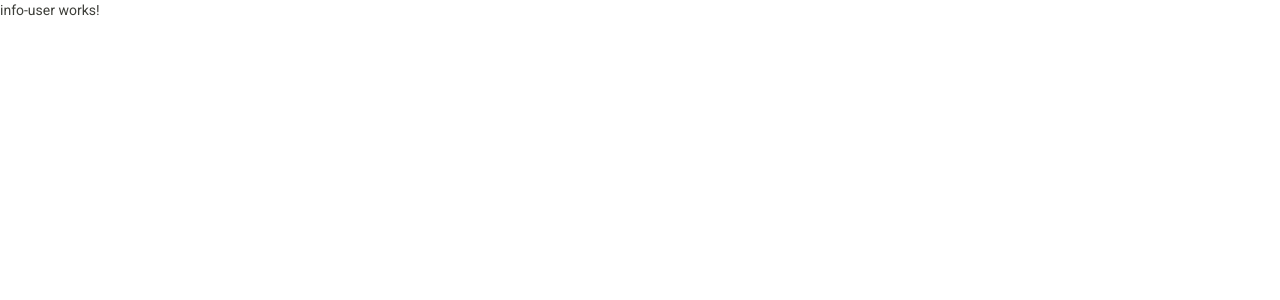
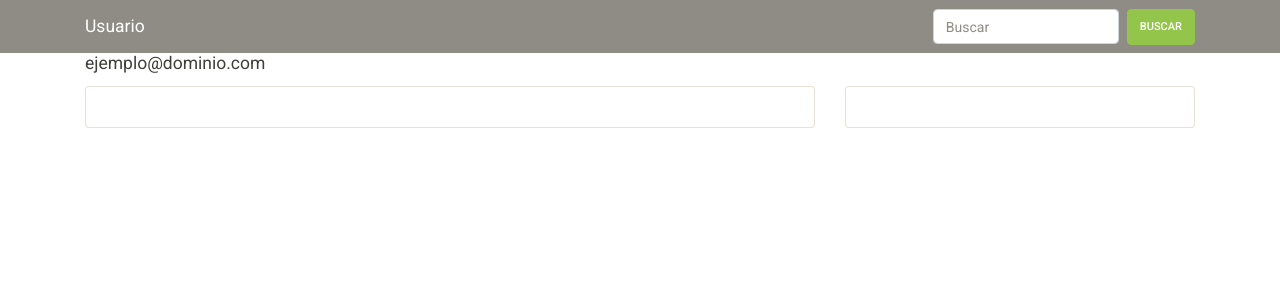
Before and after one commit to Otzoy97/mia-proyecto2, an Angular app in the folder client/: page /user/info in a window 1280 px wide. Shown: the top 300 px of the page. Built offline with nearby package versions, Linux system fonts and the light colour scheme.

Commit message:
agregado navbar

```diff
--- a/client/angular.json
+++ b/client/angular.json
@@ -119,6 +119,10 @@
           }
         }
       }
-    }},
-  "defaultProject": "client"
+    }
+  },
+  "defaultProject": "client",
+  "cli": {
+    "analytics": "cb49bf41-c06b-41f3-8761-3b4a7a99d032"
+  }
 }
--- a/client/src/app/app.module.ts
+++ b/client/src/app/app.module.ts
@@ -8,6 +8,7 @@
 import { VerifyAccountComponent } from './components/user/verify-account/verify-account.component';
 import { InfoUserComponent } from './components/user/info-user/info-user.component';
 import { HomeComponent } from './components/home/home.component';
+import { NavbarComponent } from './components/user/navbar/navbar.component';
 
 @NgModule({
   declarations: [
@@ -16,7 +17,8 @@
     SignUpComponent,
     VerifyAccountComponent,
     InfoUserComponent,
-    HomeComponent
+    HomeComponent,
+    NavbarComponent
   ],
   imports: [
     BrowserModule,
--- a/client/src/app/components/user/info-user/info-user.component.html
+++ b/client/src/app/components/user/info-user/info-user.component.html
@@ -1 +1,25 @@
-<p>info-user works!</p>
+<app-navbar></app-navbar>
+<div class="container vh-100">
+    <div class="row">
+        <div class="col">
+            <h5 class="card-title">
+                ejemplo@dominio.com
+            </h5>
+        </div>
+    </div>
+    <div class="row">
+        <div class="col col-md-8">
+            <div class="card">
+                <div class="card-body">
+                </div>
+            </div>
+        </div>
+        <div class="col col-md-4">
+            <div class="card">
+                <div class="card-body">
+
+                </div>
+            </div>
+        </div>
+    </div>
+</div>
--- /dev/null
+++ b/client/src/app/components/user/navbar/navbar.component.html
@@ -0,0 +1,21 @@
+<nav class="navbar navbar-expand-lg navbar-dark bg-dark">
+  <div class="container">
+    <a class="navbar-brand" routerLink="/user/info">Usuario</a>
+    <button class="navbar-toggler" type="button" data-toggle="collapse" data-target="#navbarSupportedContent"
+      aria-controls="navbarSupportedContent" aria-expanded="false" aria-label="Toggle navigation">
+      <span class="navbar-toggler-icon"></span>
+    </button>
+
+    <div class="collapse navbar-collapse" id="navbarSupportedContent">
+      <ul class="navbar-nav mr-auto">
+        <!-- <li class="nav-item">
+        <a class="nav-link" routerLink="/user/info" routerLinkActive="active">Perfil</a>
+      </li> -->
+      </ul>
+      <form class="form-inline my-2 my-lg-0">
+        <input class="form-control mr-sm-2" type="search" placeholder="Buscar" aria-label="Search">
+        <button class="btn btn-success my-2 my-sm-0" type="submit">Buscar</button>
+      </form>
+    </div>
+  </div>
+</nav>
--- /dev/null
+++ b/client/src/app/components/user/navbar/navbar.component.ts
@@ -0,0 +1,15 @@
+import { Component, OnInit } from '@angular/core';
+
+@Component({
+  selector: 'app-navbar',
+  templateUrl: './navbar.component.html',
+  styleUrls: ['./navbar.component.css']
+})
+export class NavbarComponent implements OnInit {
+
+  constructor() { }
+
+  ngOnInit(): void {
+  }
+
+}
--- a/client/src/app/components/user/sign-up/sign-up.component.html
+++ b/client/src/app/components/user/sign-up/sign-up.component.html
@@ -31,13 +31,14 @@
           </div>
           <div class="form-group col">
             <label for="txtPwd">Contraseña</label>
-            <input type="password" class="form-control" id="txtPwd" placeholder="contraseña" required>
+            <input type="password" class="form-control" id="txtPwd" required>
           </div>
           <div class="form-group col">
             <label for="txtRefPwd">Confirmar contraseña</label>
-            <input type="password" class="form-control" id="txtRefPwd" placeholder="contraseña" required>
+            <input type="password" class="form-control" id="txtRefPwd" required>
           </div>
         </div>
+        <hr>
         <div class="text-right">
           <button type="submit" class="btn btn-primary">Crear usuario</button>
         </div>
```
Also changed, not shown: client/src/app/components/user/navbar/navbar.component.css (added), 1 other file (tests, documents, lock files or other folders).
